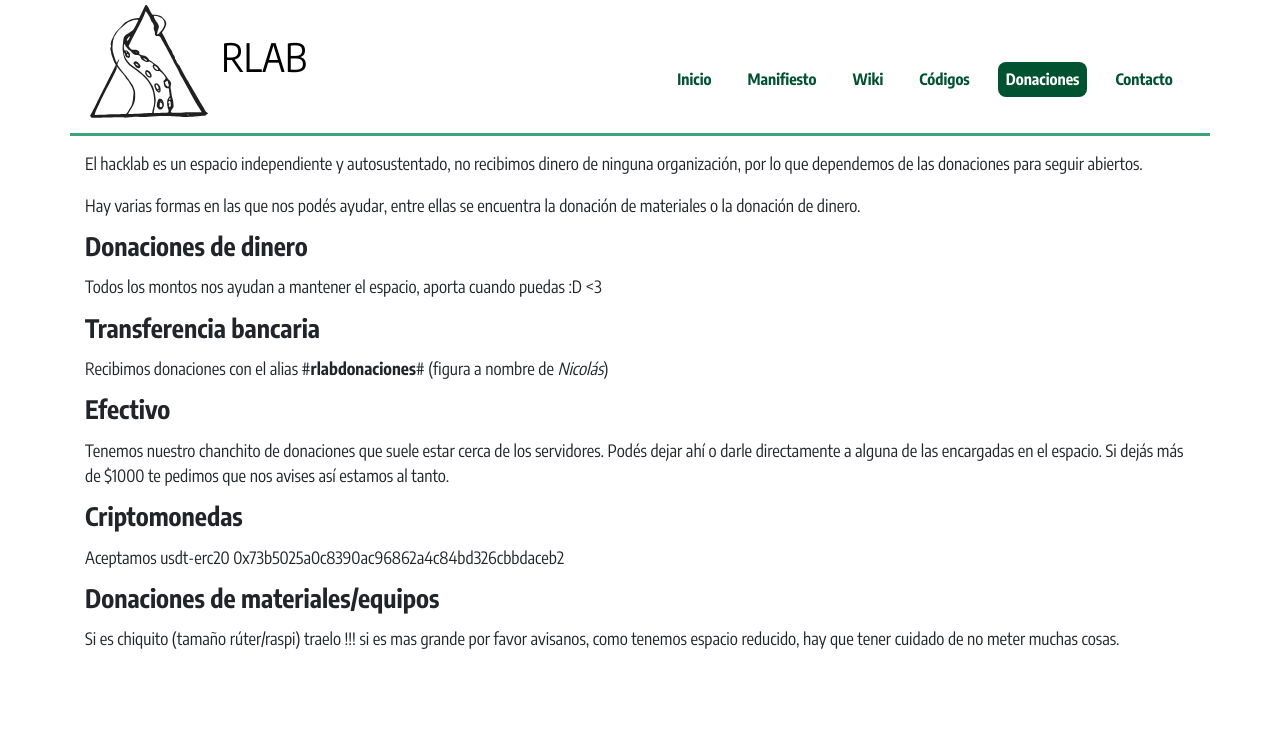
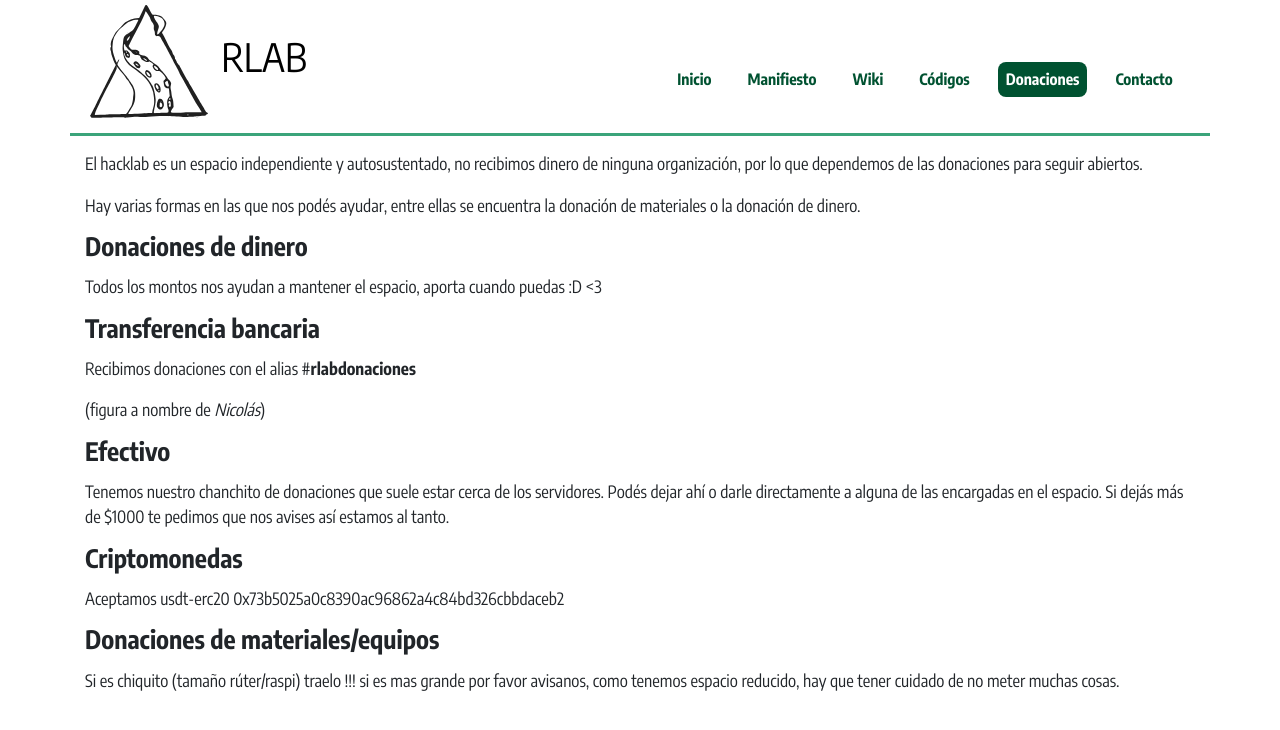
Before and after one commit to rlyehlab/rlab.be, a Jekyll site: the page built from donaciones.md, in a window 1280 px wide. Shown: the top 730 px of the page. Built offline with Jekyll 4.4.1, drawn with Linux system fonts in a browser that asks for light colours.

```diff
--- a/donaciones.md
+++ b/donaciones.md
@@ -18,7 +18,8 @@ donación de materiales o la donación de dinero.
 Todos los montos nos ayudan a mantener el espacio, aporta cuando puedas :D <3
 
 ## Transferencia bancaria
-Recibimos donaciones con el alias  #**rlabdonaciones**#
+Recibimos donaciones con el alias  #**rlabdonaciones**
+
 (figura a nombre de *Nicolás*)
 
 ## Efectivo
```
